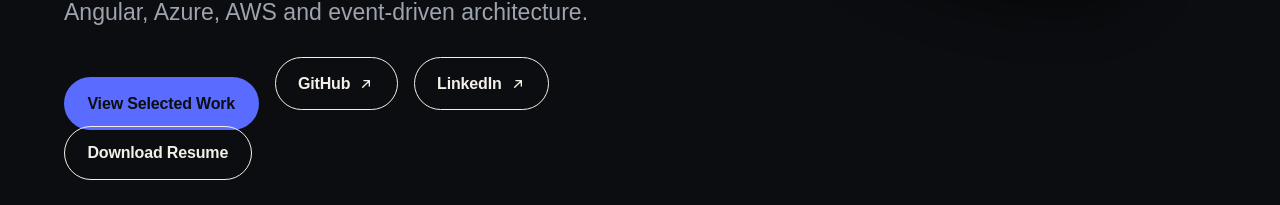
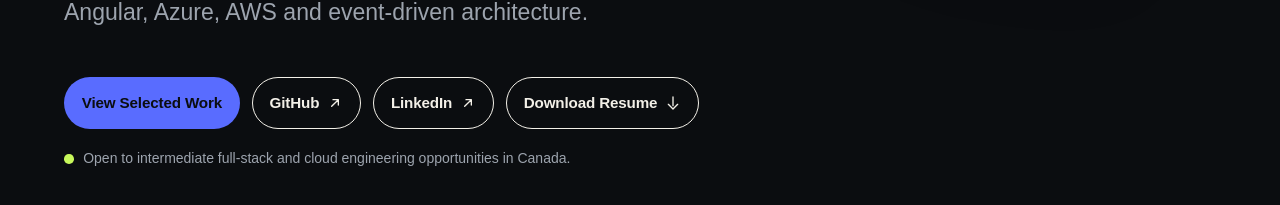
Before and after one commit to sandeepyeg/sandeep-builds-portfolio, an Angular app: page / in a window 1280 px wide. Shown: the part 747-952 px from the top of the page. Built offline with nearby package versions, Linux system fonts and the light colour scheme; no server answers.

Commit message:
hero section fixes

```diff
--- a/src/app/features/home/hero/hero.html
+++ b/src/app/features/home/hero/hero.html
@@ -15,20 +15,56 @@
         <a routerLink="/" fragment="work" class="btn btn--primary">
           <span>View Selected Work</span>
         </a>
-        <app-button-link
-          label="GitHub"
-          [href]="profile.githubUrl"
-          [external]="true"
-          variant="ghost"
-        />
-        <app-button-link
-          label="LinkedIn"
+        <a class="btn btn--ghost" [href]="profile.githubUrl" target="_blank" rel="noopener noreferrer">
+          <span>GitHub</span>
+          <svg viewBox="0 0 24 24" width="16" height="16" aria-hidden="true">
+            <path
+              fill="none"
+              stroke="currentColor"
+              stroke-width="2"
+              stroke-linecap="round"
+              stroke-linejoin="round"
+              d="M7 17 17 7M9 7h8v8"
+            />
+          </svg>
+        </a>
+        <a
+          class="btn btn--ghost"
           [href]="profile.linkedinUrl"
-          [external]="true"
-          variant="ghost"
-        />
+          target="_blank"
+          rel="noopener noreferrer"
+        >
+          <span>LinkedIn</span>
+          <svg viewBox="0 0 24 24" width="16" height="16" aria-hidden="true">
+            <path
+              fill="none"
+              stroke="currentColor"
+              stroke-width="2"
+              stroke-linecap="round"
+              stroke-linejoin="round"
+              d="M7 17 17 7M9 7h8v8"
+            />
+          </svg>
+        </a>
         @if (hasResume) {
-          <app-button-link label="Download Resume" [href]="profile.resumePath" variant="ghost" />
+          <a
+            class="btn btn--ghost"
+            [href]="profile.resumePath"
+            download
+            aria-label="Download Resume PDF"
+          >
+            <span>Download Resume</span>
+            <svg viewBox="0 0 24 24" width="16" height="16" aria-hidden="true">
+              <path
+                fill="none"
+                stroke="currentColor"
+                stroke-width="2"
+                stroke-linecap="round"
+                stroke-linejoin="round"
+                d="M12 3v13M5 14l7 7 7-7"
+              />
+            </svg>
+          </a>
         }
       </div>
 
--- a/src/app/features/home/hero/hero.scss
+++ b/src/app/features/home/hero/hero.scss
@@ -59,12 +59,16 @@
   display: flex;
   flex-wrap: wrap;
   align-items: center;
-  gap: var(--space-sm);
+  gap: var(--space-xs);
   margin-top: var(--space-sm);
 
-  & > * {
+  .btn {
+    min-height: 3.25rem;
     display: inline-flex;
     align-items: center;
+    justify-content: center;
+    padding: 0.75rem 1.05rem;
+    font-size: clamp(0.95rem, 1vw, 1.05rem);
   }
 }
 
--- a/src/app/features/home/hero/hero.ts
+++ b/src/app/features/home/hero/hero.ts
@@ -10,7 +10,6 @@
 import { isPlatformBrowser } from '@angular/common';
 import { RouterLink } from '@angular/router';
 import { AnimatedHeading } from '../../../shared/components/animated-heading/animated-heading';
-import { ButtonLink } from '../../../shared/components/button-link/button-link';
 import { HERO, SITE_PROFILE, HAS_RESUME_PDF } from '../../../core/data/portfolio.data';
 import { AnimationService } from '../../../core/services/animation.service';
 import gsap from 'gsap';
@@ -36,7 +35,7 @@
 
 @Component({
   selector: 'app-hero',
-  imports: [AnimatedHeading, ButtonLink, RouterLink],
+  imports: [AnimatedHeading, RouterLink],
   templateUrl: './hero.html',
   styleUrl: './hero.scss',
   changeDetection: ChangeDetectionStrategy.OnPush,
@@ -108,10 +107,7 @@
         });
 
         // 5. Setup magnetic pointer effects for actions
-        this.animationService.setupMagneticHover(
-          '.hero__actions a, .hero__actions app-button-link',
-          0.2,
-        );
+        this.animationService.setupMagneticHover('.hero__actions .btn', 0.2);
       });
 
       this.destroyRef.onDestroy(() => {
```
